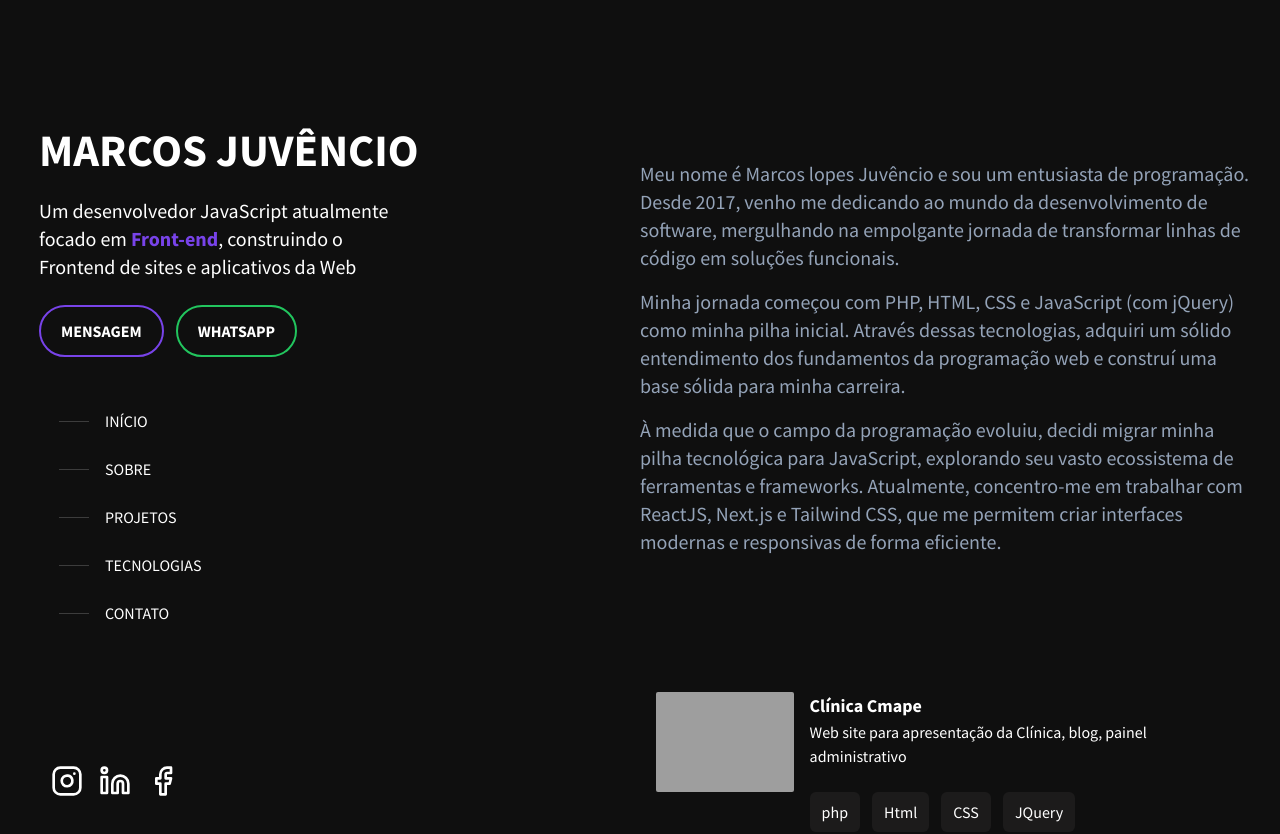
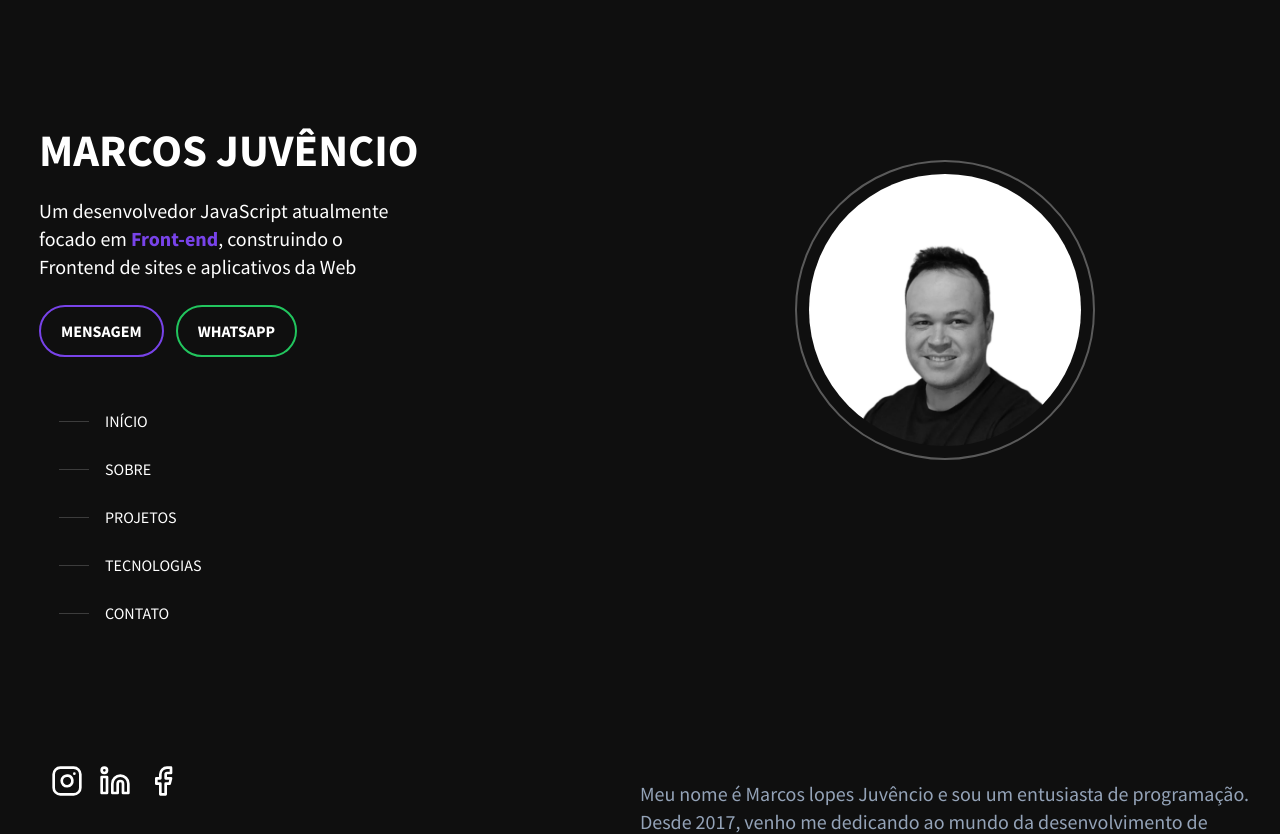
Before and after one commit to devbymarcos/marcoslopes.dev, a Next.js app: page / in a window 1280 px wide. Shown: the top 834 px of the page. Built offline with nearby package versions, Linux system fonts and the light colour scheme; grey boxes are pictures that could not be loaded.

Commit message:
feat: foto do avatar

```diff
--- /dev/null
+++ b/app/home/avatar/Avatar.js
@@ -0,0 +1,16 @@
+import Image from "next/image";
+
+export default function Avatar() {
+  return (
+    <>
+      <div className="w-[300px] h-[300px] transition-all rounded-full mx-auto hover:grayscale-0  overflow-hidden grayscale border-2 border-color-purple  my-40 ">
+        <Image
+          className="object-cover p-3 rounded-full"
+          src="/images/avatar/marcos.png"
+          width={300}
+          height={300}
+        />
+      </div>
+    </>
+  );
+}
--- a/app/page.js
+++ b/app/page.js
@@ -4,6 +4,7 @@ import { Contact } from "./home/contact/Contact";
 import Home from "./home/Home";
 import Projects from "./home/projects/Projects";
 import Stacks from "./home/stacks/Stacks";
+import Avatar from "./home/avatar/Avatar";
 
 export const metadata = {
   title: "Marcos Lopes | javascript developer",
@@ -19,6 +20,7 @@ export default function PageIndex() {
             <Home />
           </div>
           <div className="col-two">
+            <Avatar />
             <About />
             <Projects />
             <Stacks />
```
Also changed, not shown: public/images/avatar/marcos.png (added).
